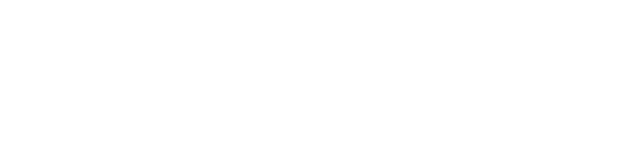
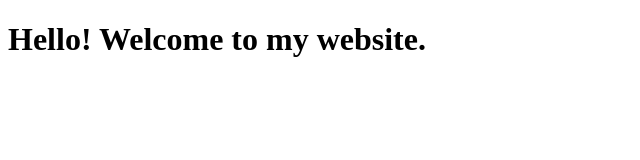
Before and after one commit to Coding-by-Jordan/Learn-Git-Branching, a plain HTML site: page index.html in a window 1280 px wide. Shown: the whole page, without its empty margins (0-640 px from the left). Drawn offline with Linux system fonts and the light colour scheme.

Commit message:
added index file and h1

```diff
--- a/index.html
+++ b/index.html
@@ -6,6 +6,6 @@
     <title>Document</title>
 </head>
 <body>
-
+    <h1>Hello! Welcome to my website.</h1>
 </body>
 </html>
```
